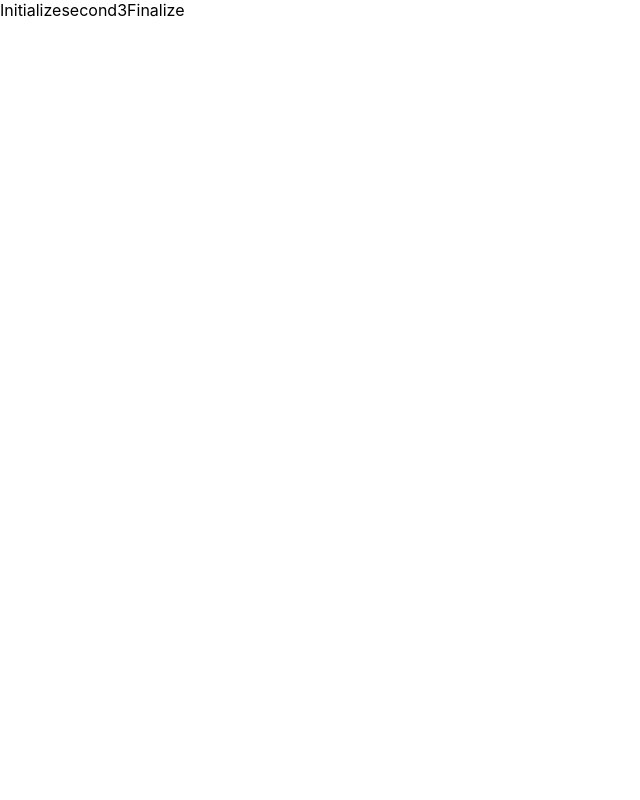
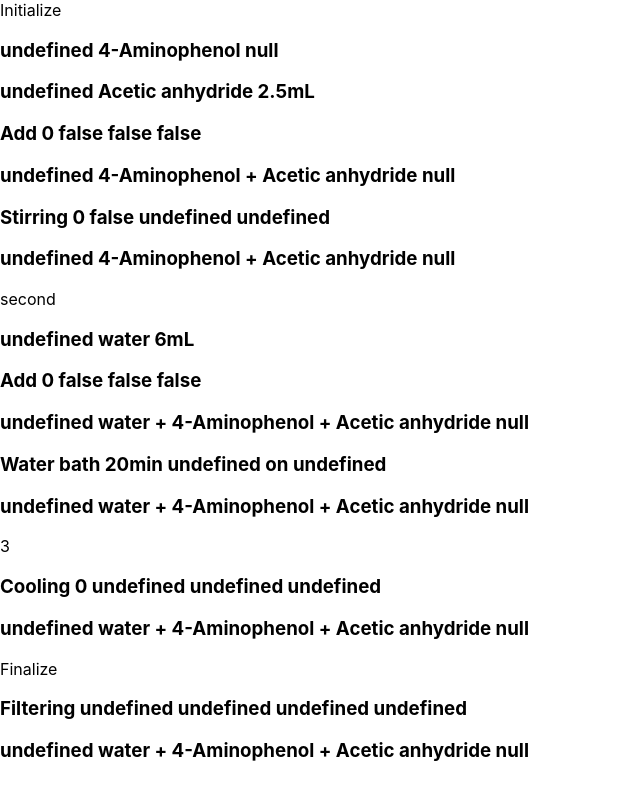
Before and after one commit to nickel93/Toy-project, a React (Create React App) app in the folder toy-project-kanban1/: page / in a window 1280 px wide. Shown: the whole page, without its empty margins (0-640 px from the left). Built offline with nearby package versions, Linux system fonts and the light colour scheme.

Commit message:
element data processing fin

```diff
--- a/toy-project-kanban1/src/App.js
+++ b/toy-project-kanban1/src/App.js
@@ -1,8 +1,8 @@
 import Kanbancontainer from './container/Kanbancontainer'
-function App() {
+const app = () => {
   return (
     <Kanbancontainer />
   );
 }
 
-export default App;
+export default app;
--- a/toy-project-kanban1/src/components/Borad.js
+++ b/toy-project-kanban1/src/components/Borad.js
@@ -1,16 +1,16 @@
-import React, { useState, useEffect } from 'react';
+import React, { useState } from 'react';
 import Borads from './borads/Borads'
 import sample_note from '../sample_note';
-const Borad = () => {
+const borad = () => {
+
     const [sampleState, setsample] = useState(sample_note);
-
     return (
         <div>
-            {sampleState.experiments.map((el, index) => (<Borads name={el.name} />))}
+            {sampleState.experiments.map((el, index) => (<Borads name={el.name} task={el.tasks} />))}
         </div>
     );
 };
 
 
 
-export default Borad;
+export default borad;
--- a/toy-project-kanban1/src/components/borads/Borads.js
+++ b/toy-project-kanban1/src/components/borads/Borads.js
@@ -1,10 +1,14 @@
-import React from 'react';
+import React, { useState } from 'react';
 import Element from '../element/Element'
-const Borads = (props) => {
+const borads = (props) => {
 
     return (
-        props.name
+        <div>
+            {props.name}
+            {props.task.map((el, index) => (<Element task={el} />))}
+        </div>
+
     );
 };
 
-export default Borads;
+export default borads;
--- a/toy-project-kanban1/src/components/element/Element.js
+++ b/toy-project-kanban1/src/components/element/Element.js
@@ -1,10 +1,26 @@
 import React from 'react';
 
-const Element = () => {
+const element = (props) => {
+    switch (props.task.type) {
+        case "chemical":
+            return (
+                <div>
+                    <h3>{props.task.info.stat + " " + props.task.info.display + " " + props.task.info.volume}</h3>
+                </div>
+            );
+        case "process":
+            return (
+                <div>
+                    <h3>{props.task.info.name + " " + props.task.info.time + " " + props.task.info.heating + " " + props.task.info.stirring + " " + props.task.info.gradually}</h3>
+                </div>
+            );
+        default:
+            return (
+                <div>
 
+                </div>
+            );
+    }
+};
 
-
-
-}
-
-export default Element;
+export default element;
--- a/toy-project-kanban1/src/container/Kanbancontainer.js
+++ b/toy-project-kanban1/src/container/Kanbancontainer.js
@@ -1,6 +1,6 @@
 import React from 'react';
 import Board from '../components/Borad'
-const Kanbancontainer = () => {
+const kanbancontainer = () => {
 
     return (
         <div>
@@ -10,4 +10,4 @@ const Kanbancontainer = () => {
 
 };
 
-export default Kanbancontainer
+export default kanbancontainer
```
